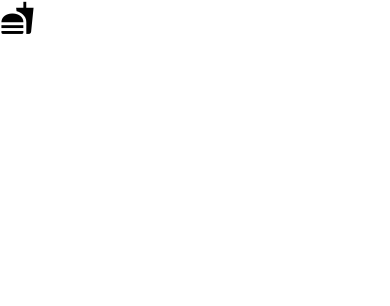
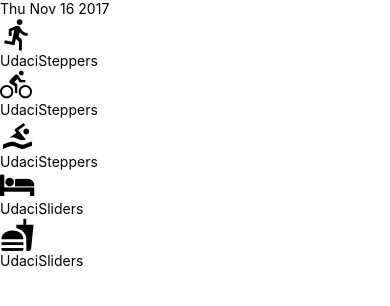
Before and after one commit to hlebon/udacifitness, a React Native app: screen / in a window 390 px wide. Shown: the top 306 px of the page. Built offline with nearby package versions, Linux system fonts and the light colour scheme.

Commit message:
feat: list of activities

```diff
--- a/components/AddEntry.js
+++ b/components/AddEntry.js
@@ -1,8 +1,9 @@
 import React, { Component } from 'react'
-import { View, Text } from 'react-native'
+import { View, Text, Slider } from 'react-native'
 import { getMetricMetaInfo } from '../utils/helpers'
 import UdaciSliders from './UdaciSliders'
 import UdaciSteppers from './UdaciSteppers'
+import DateHeader from './DateHeader'
 
 export default class AddEntry extends Component{
     state = {
@@ -41,9 +42,32 @@
     }
 
     render(){
+        const metaInfo = getMetricMetaInfo()
         return (
             <View>
-                { getMetricMetaInfo('eat').getIcon() }
+                <DateHeader date={(new Date).toDateString()}/>
+                {Object.keys(metaInfo).map( (key) => {
+                    const { getIcon, type, ...rest } = metaInfo[key]
+                    const value = this.state[key]
+                    return (
+                        <View key={key}>
+                            { getIcon() }
+                            { type === 'slider'
+                                ? <UdaciSliders
+                                    value = { value }
+                                    onChange = { (value) => this.slide(key, value) }
+                                    { ...rest }
+                                />
+                                :  <UdaciSteppers
+                                    value = { value }
+                                    onIncrement = { () => this.increment(key) }
+                                    onDecrement = { () => this.decrement(key) }
+                                    { ...rest }
+                                />
+                            }
+                        </View>
+                    )
+                })}
             </View>
         )
     }
--- /dev/null
+++ b/components/DateHeader.js
@@ -0,0 +1,8 @@
+import React from 'react'
+import { Text } from 'react-native'
+
+export default function DateHeader( { date } ){
+    return (
+        <Text>{date}</Text>
+    )
+}
--- a/utils/helpers.js
+++ b/utils/helpers.js
@@ -17,7 +17,7 @@
             <View>
               <MaterialIcons
                 name='directions-run'
-                color={white}
+                color={black}
                 size={35}
               />
             </View>
```
